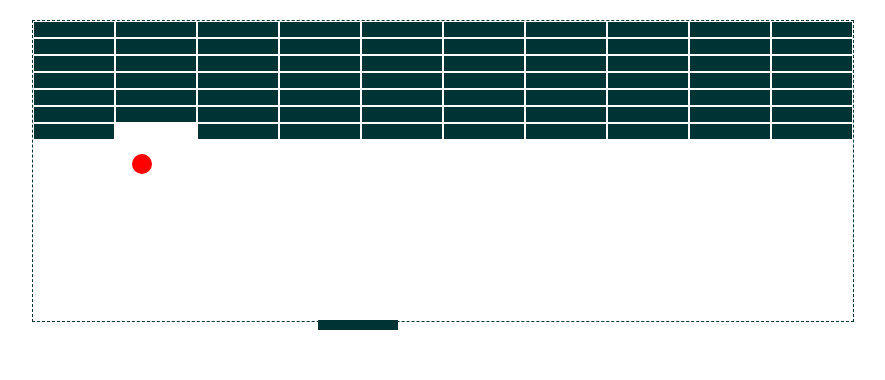
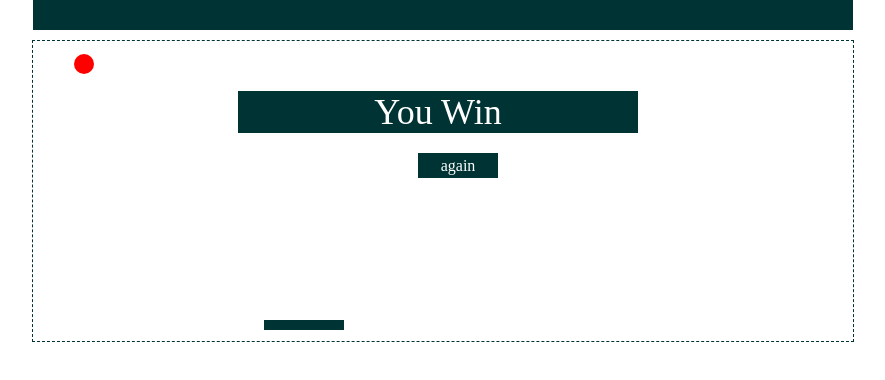
Before and after one commit to xubaifuCode/Gravity-Bounds, a plain HTML site: page index.html in a window 1280 px wide. Both pictures are taken after a click on the element "start". Shown: the whole page, without its empty margins (197-1082 px from the left). Drawn offline with Linux system fonts and the light colour scheme.

Commit message:
修改界面，优化部分代码

```diff
--- a/css.css
+++ b/css.css
@@ -1,8 +1,15 @@
 body{margin: 0; padding: 0;}
+#real_result{
+	width: 820px;
+	height: 30px;
+	margin-left: auto;
+	margin-right: auto;
+	background-color: #033;
+}
 #game_area{
 	width: 820px;
 	height: 300px;
-	margin-top: 20px;
+	margin-top: 10px;
 	margin-left: auto;
 	margin-right: auto;
 	border: dashed thin #033;
@@ -11,16 +18,20 @@ body{margin: 0; padding: 0;}
 	width: 820px;
 	height: 150px;
 }
-#show_welcome {
+#show_something {
 	width: 400px;
 	height: 50px;
-	line-height: 50px;
+	text-align: center;
+	margin-top: 50px;
+	float: left;
+	margin-left: 25%;
+}
+#hint_info {
 	font-size: 36px;
-	text-align: center;
-	margin-top: 100px;
 	background-color: #033;
-	float: left;
-	margin-left: 30%;
+	display: block;
+	color: #FFF;
+	margin-bottom: 20px;
 }
 .box{
 	width: 80px;
--- a/index.html
+++ b/index.html
@@ -6,9 +6,15 @@
 	<script type="text/javascript" src="js.js"></script>
 </head>
 <body>
+<div id="real_result">
+
+</div>
 <div id="game_area">
-<div id="show_welcome">
-Welcome to play this terrible game
+<div id="show_something">
+<span id="hint_info">
+<p>welcome to play this</p>
+<p>terrible game</p>
+</span>
 <div id="menu" onclick="startGame()">start</div>
 </div>
 <div id="box_area"></div>
--- a/js.js
+++ b/js.js
@@ -3,7 +3,7 @@ var isStart;
 //recording when key was pressed.
 var left, right;
 //The edges
-var leftEdge, rightEdge, topEdge, bottomEdge;
+var leftEdge, rightEdge, topEdge, bottomEdge, minCrashEdge;
 //use it to decide direction
 var directX, directY;
 var myBound, mySlid, game_area;
@@ -17,11 +17,11 @@ function startGame() {
 		game_area.removeChild(mySlid.obj);
 		game_area.removeChild(myBound.obj);
 	}
-	$("show_welcome").style.display = "none";
-	maxBoxNum = 70;
+	$("show_something").style.display = "none";
+	maxBoxNum = 1;
 	generateMap();
 	isStart = true;
-	directX = directY = -2;
+	directX = directY = -1;
 
 	game_area = $("game_area");
 	myBound = new Ball();
@@ -31,12 +31,14 @@ function startGame() {
 
 	leftEdge = game_area.offsetLeft;
 	rightEdge = leftEdge + game_area.offsetWidth;
-	topEdge = 140;
+	topEdge = game_area.offsetTop;
+	minCrashEdge = (maxBoxNum / 10 + 1) * 15 + topEdge;
+	console.log(minCrashEdge);
 
 	//Generated the position of slid and ball.
 	var tLeftP = 0;
 	while(tLeftP < leftEdge || tLeftP > (rightEdge - 100)) {
-		tLeftP = leftEdge + Math.floor(Math.random() * game_area.offsetWidth);
+		tLeftP = leftEdge + Math.floor(Math.random() * 666);
 	}
 
 	mySlid.toPosition(tLeftP, 320);
@@ -45,7 +47,7 @@ function startGame() {
 	bottomEdge = mySlid.getTop();
 
 	//Start to move
-	moveBoundInterval = setInterval("boundMove()", 30);
+	moveBoundInterval = setInterval("boundMove()", 5);
 	moveSlidInterval = setInterval("slidMove()", 5);
 }
 
@@ -53,13 +55,19 @@ function boundMove() {
 	myBound.toPosition(myBound.getLeft() + directX, myBound.getTop() + directY);
 
 	if (!resetDirect(myBound.getLeft(), myBound.getTop())) {
-		clearInterval(moveBoundInterval);
-		clearInterval(moveSlidInterval);
-		$("show_welcome").style.display = "block";
-		$("menu").innerHTML = "again"
-		$("box_area").innerHTML = "";
+		$("hint_info").innerHTML = "Game Over"
 		console.log("Game over.");
+	} else if (maxBoxNum == 0) {
+		$("hint_info").innerHTML = "You Win"
+		console.log("You win.");
+	} else {
+		return;
 	}
+	clearInterval(moveBoundInterval);
+	clearInterval(moveSlidInterval);
+	$("show_something").style.display = "block";
+	$("menu").innerHTML = "again"
+	$("box_area").innerHTML = "";
 }
 
 function generateMap() {
@@ -86,40 +94,40 @@ function slidMove() {
 }
 
 function resetDirect(mX, mY) {
-	if (mY < topEdge - 5) {
-		return isCrash();
-	}
-
 	if (mX < leftEdge || mX + myBound.getWidth() > rightEdge) {
 		directX *= -1;
 	}
 
-	if (mY < 20) {
+	if (mY < topEdge || (mY < minCrashEdge && isCrash())) {
 		directY *= -1;
-	}  else if (mY + myBound.getHeight() > bottomEdge && mX + myBound.getWidth() >= mySlid.getLeft() && mX <= mySlid.getRight()) {
+	} else if (mY + myBound.getHeight() > bottomEdge && mX + myBound.getWidth() >= mySlid.getLeft() && mX <= mySlid.getRight()) {
 		directY *= -1;
 	} else if (mY + myBound.getHeight() > bottomEdge) {
 		return false;
 	}
+
 	return true;
 }
 
 function isCrash() {
+	var bTop = myBound.getTop() - topEdge;
+	var bBottom = myBound.getBottom() -topEdge;
 	var bLeft = myBound.getLeft()  - game_area.offsetLeft;
 	var bRight = bLeft + myBound.getWidth();
 
-	var row = directY < 0 ? Math.floor(myBound.getTop() / 17) - 1 : Math.floor(myBound.getBottom() / 17)  - 2;
+	var row = directY < 0 ? Math.floor(bTop/ 17) - 1 : Math.floor(bBottom / 17)  - 2;
 	var col = directX < 0 ? Math.ceil(bLeft / 80) : Math.ceil(bRight / 80);
 	console.log("Row:" + row + ", Col:" + col);
 	var position ="box_" + (row * 10 + col);
 	//console.log(position);
-	if ($(position).style.visibility != "hidden") {
-		$(position).style.visibility = "hidden";
-		//directX *= -1;
-		directY *= -1;
+
+	var box = $(position);
+	if (box != null && box.style.visibility != "hidden") {
+		box.style.visibility = "hidden";
 		maxBoxNum--;
+		return true;
 	}
-	return maxBoxNum != 0;
+	return false;
 }
 
 function Ball() {
```
